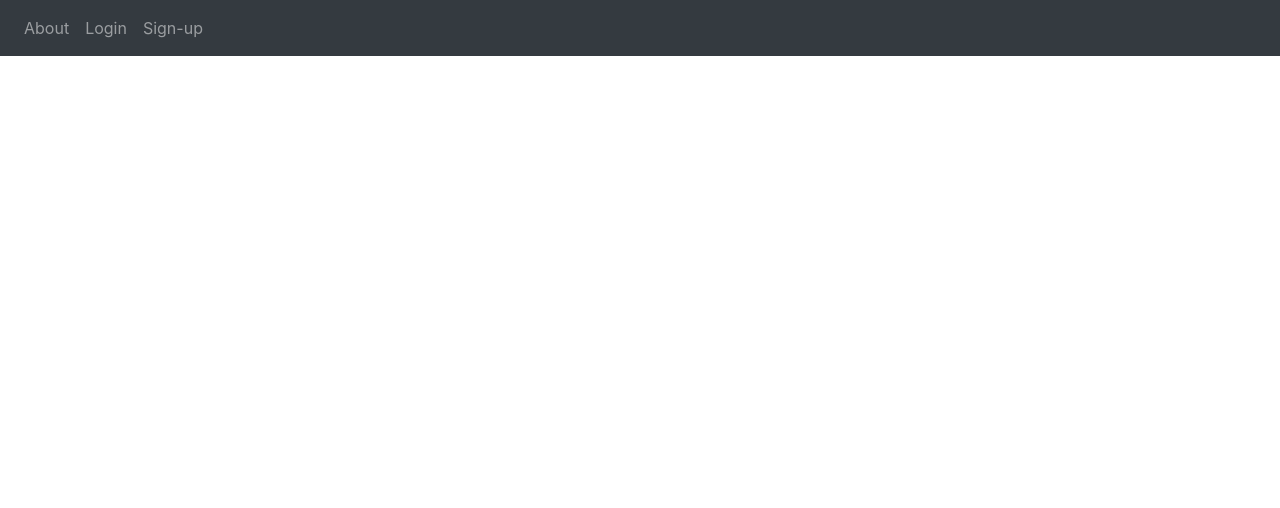
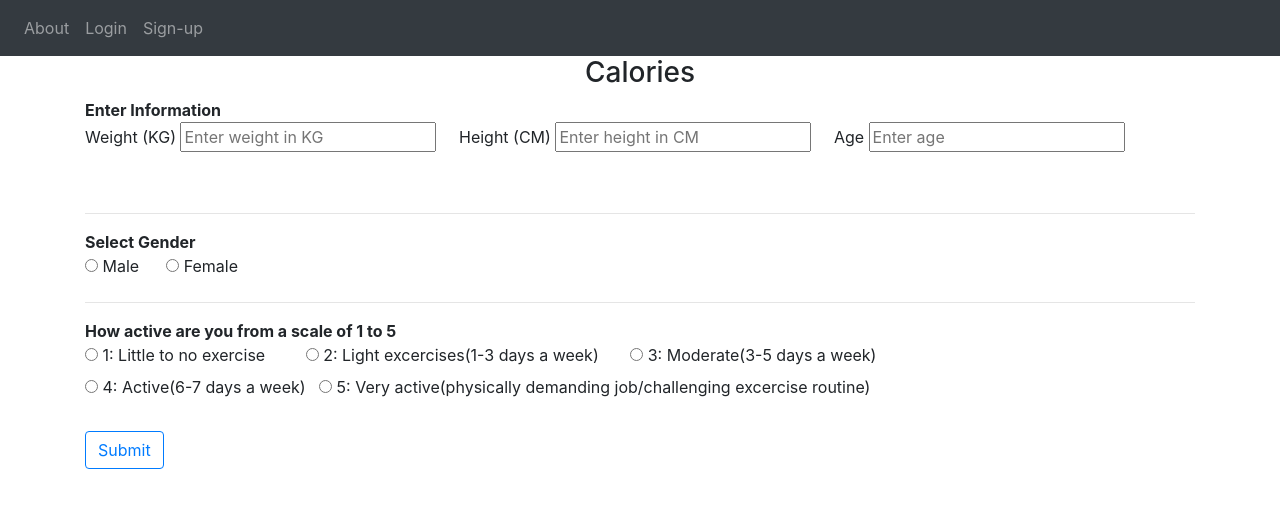
Before and after one commit to Xavier-NP/Healthty-Life-Style, a Flask app: template Web App/website/templates/calories.html in a window 1280 px wide. Shown: the top 508 px of the page. Run offline with Flask 2, Linux system fonts and the light colour scheme; the template is opened without the code that fills it, so the values that code supplies are empty; some libraries are stand-ins or nearby versions.

Commit message:
calories (html) only

```diff
--- a/Web App/website/templates/calories.html
+++ b/Web App/website/templates/calories.html
@@ -1 +1,45 @@
 {% extends "base.html"%}
+<!--https://www.medicalnewstoday.com/articles/319731#calculating-how-many-calories-are-burned-in-a-day-->
+{%block content%}
+<h3 align = "center">Calories</h3>
+
+<!--Get basic info-->
+<form method="POST">
+    <!--weight-->
+    <b>Enter Information</b>
+    <div class="form-group">
+    <label for="weight">Weight (KG)</label>
+    <input type="text" name ="weight" placeholder="Enter weight in KG">
+    <!--height    &nbsp is to add spacing between the text within the same line-->
+    <label for="height">&nbsp&nbsp&nbsp Height (CM)</label>
+    <input type="text" name="height" placeholder="Enter height in CM">
+    <!--Age-->
+    <label for="age">&nbsp&nbsp&nbsp Age</label>
+    <input type="int" name="age" placeholder="Enter age">
+    </div>
+    <br />
+    <hr><!--insert horizontal line in middle-->
+
+    <b>Select Gender</b><br>
+    <input type="radio" id="male" name="gender" value="male">
+    <label for="male">Male</label>
+    &nbsp&nbsp&nbsp&nbsp
+    <input type="radio" id="female" name="gender" value="female">
+    <label for="female">Female</label><br>
+    <hr>
+
+<!--Activeness            &nbsp;&nbsp;  is just to add spacing-->
+    <b>How active are you from a scale of 1 to 5</b><br>
+    <input type="radio" id="scale1" name="activeness" value="1">
+    <label for="scale1">1: Little to no exercise</label>&nbsp;&nbsp;&nbsp;&nbsp;&nbsp;&nbsp;&nbsp;&nbsp;
+    <input type="radio" id="scale2" name="activeness" value="2">
+    <label for="scale2">2: Light excercises(1-3 days a week)</label>&nbsp;&nbsp;&nbsp;&nbsp;&nbsp;&nbsp;
+    <input type="radio" id="scale3" name="activeness" value="3">
+    <label for="scale3">3: Moderate(3-5 days a week)</label><br>
+    <input type="radio" id="scale4" name="activeness" value="4">
+    <label for="scale4">4: Active(6-7 days a week)</label>&nbsp;&nbsp;
+    <input type="radio" id="scale5" name="activeness" value="5">
+    <label for="scale5">5: Very active(physically demanding job/challenging excercise routine)</label><br><br>
+    <button type="submit" class="btn btn-outline-primary">Submit</button><br>
+</form>
+{%endblock%}
```
